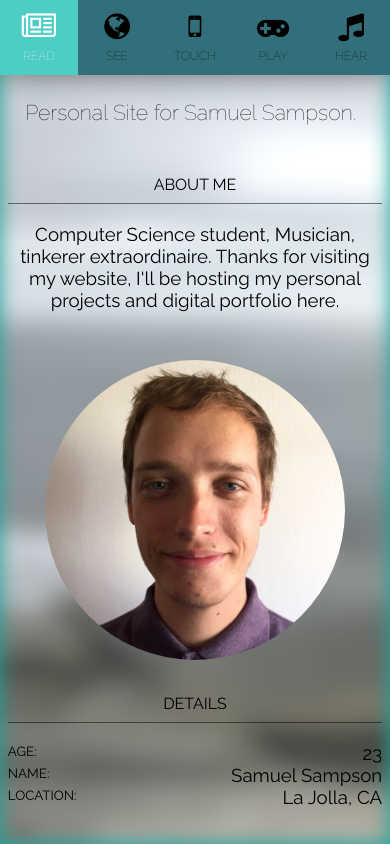
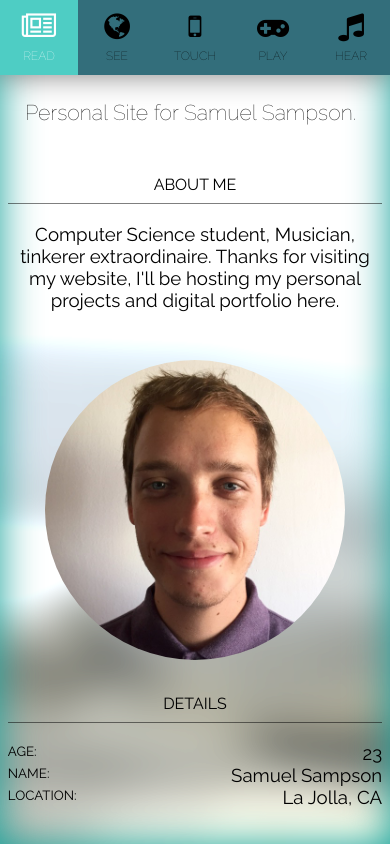
Before and after one commit to pattch/SamSampson, a plain HTML site: page index.html in a window 390 px wide. Drawn offline with nearby package versions, Linux system fonts and the light colour scheme.

Commit message:
Small Fixes
Removed blur filter on ocean-bg to improve scroll performance on mobile.

Changed out blurred-menu thumbnail.

```diff
--- a/sass/screen.scss
+++ b/sass/screen.scss
@@ -126,7 +126,7 @@ a {
 	background-image: url(../images/IMG_0107.JPG);
 
 	&.blur {
-		@include filter(blur(10px));
+		// @include filter(blur(10px));
 		background-image: url(../images/IMG_0107_blur.JPG);
 	}
 }
```
Also changed, not shown: images/blur-menu-thumb.jpg, stylesheets/screen.css.
